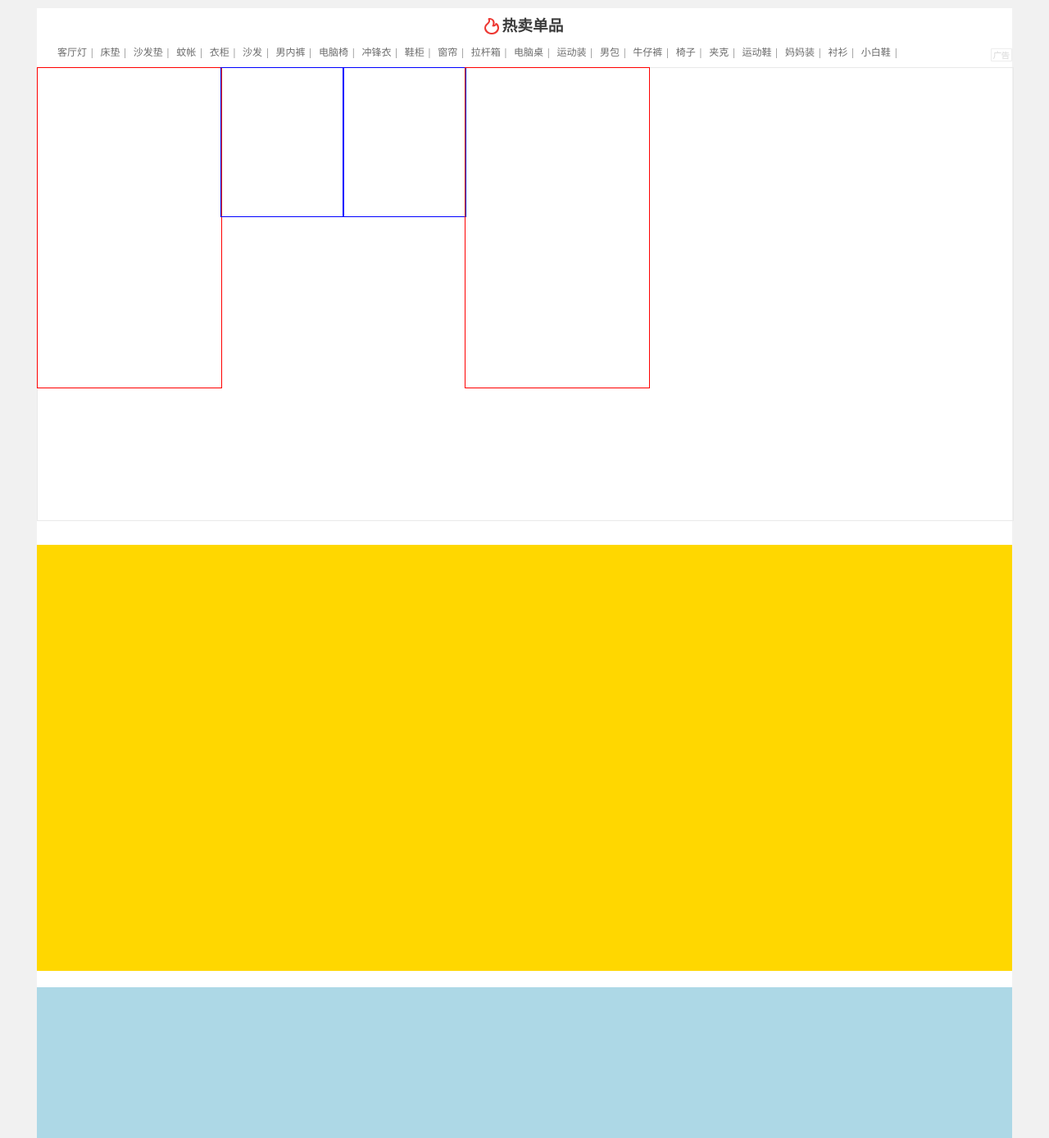
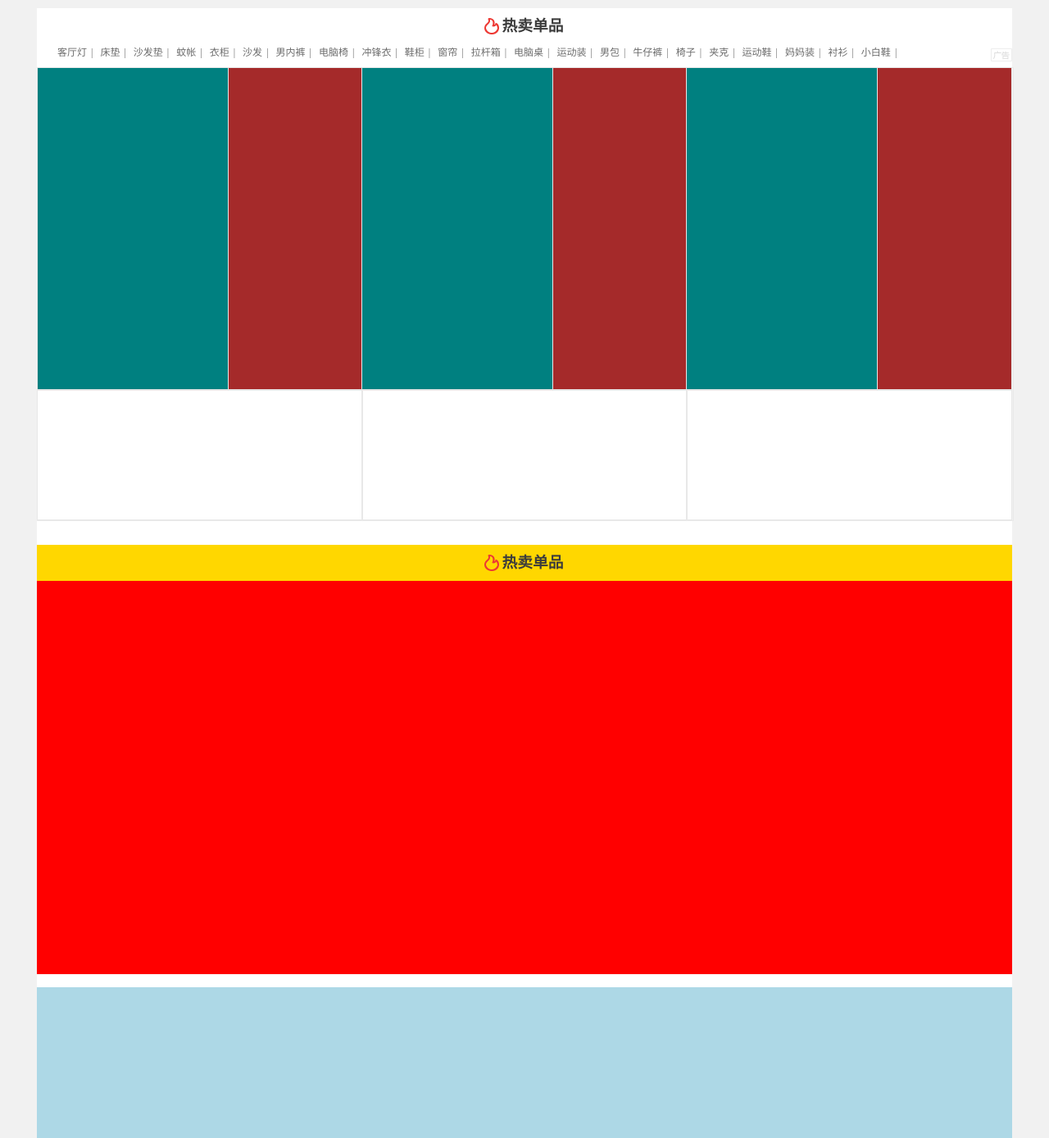
Before and after one commit to liweiquan95/taobaoshop, a plain HTML site: page 淘宝/index.html in a window 1280 px wide. Shown: the part 3526-4915 px from the top of the page at 82% size. Drawn offline with Linux system fonts and the light colour scheme.

Commit message:
框架还在搭建中。

```diff
--- a/淘宝/css/index.css
+++ b/淘宝/css/index.css
@@ -197,25 +197,28 @@ a.active1 {
 }
 .single_No1 {
 	float: left;
-	width: 214px;
-	height: 390px;
+	width: 223px;
+	height: 393px;
 	padding: 0 5px;
-	border: 1px solid red;
+	border: 1px solid #e8e8e8;
 	margin: -1px;
+	padding: 0 5px;
+	background: #008080;
 }
 .single_No2 {
-	width: 139px;
-	height: 181px;
+	width: 153px;
+	height: 393px;
 	padding: 0 5px;
-	border: 1px solid blue;
+	border: 1px solid #e8e8e8;
 	margin: -1px;
 	float: left;
+	padding: 0 5px;
+	background: #A52A2A;
 }
 .single_No3 {
-	width: 139px;
-	height: 181px;
-	padding: 0 5px;
-	border: 1px solid blue;
+	width: 396px;
+	height: 158px;
+	border: 1px solid #e8e8e8;
 	margin: -1px;
 	float: left;
 }
@@ -223,6 +226,11 @@ a.active1 {
 	height: 520px;
 	background: gold;
 	margin-top: 20px;
+}
+.direct_top {
+	height: 440px;
+	background: red;
+	padding: 20px 0;
 }
 .buy-list {
 	margin-top: 20px;
--- a/淘宝/index.html
+++ b/淘宝/index.html
@@ -135,16 +135,34 @@
 						<div class="single_No2">
 
 						</div>
-						<div class="single_No3">
+						<div class="single_No1">
+
+						</div>
+						<div class="single_No2">
 
 						</div>
 						<div class="single_No1">
 
 						</div>
+						<div class="single_No2">
+
+						</div>
+						<div class="single_No3">
+
+						</div>
+						<div class="single_No3">
+
+						</div>
+						<div class="single_No3">
+
+						</div>
 					</div>
 				</div>
 				<div class="direct w">
+					<h3 class="title"><i class="icon"></i>热卖单品</h3>
+					<div class="direct_top">
 
+					</div>
 				</div>
 				<div class="buy-list w">
 
```
